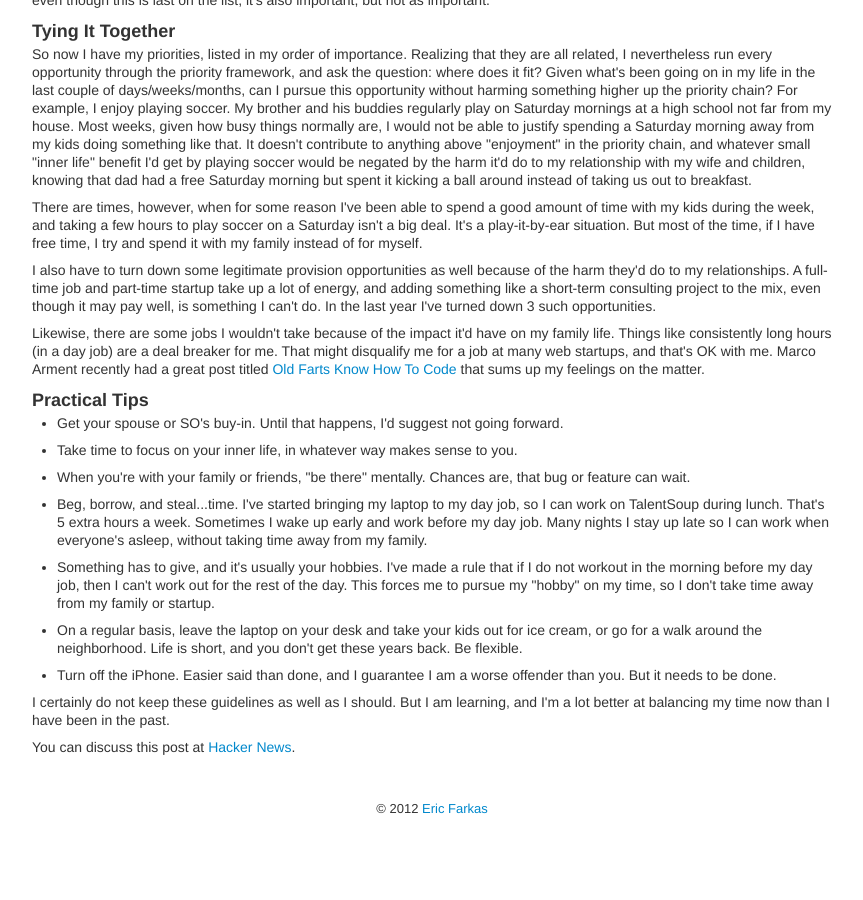
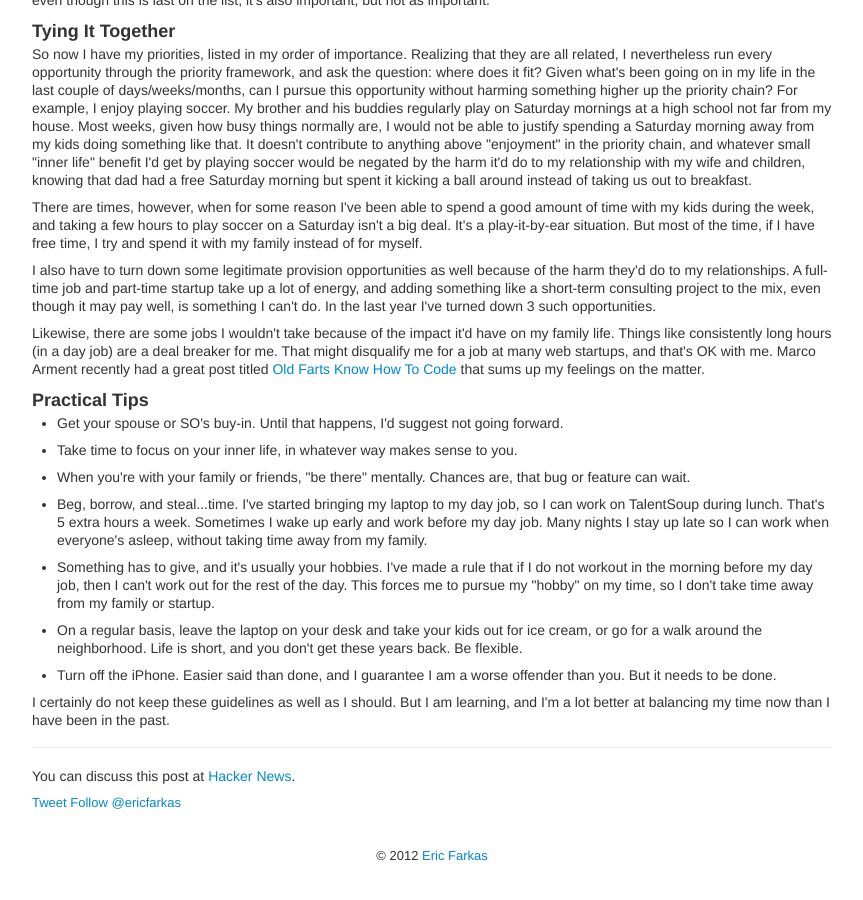
Before and after one commit to speric/speric.github.com, a Jekyll site: the page built from _posts/2012-05-30-how-to-do-a-startup-on-the-side-and-not-lose-your-family.markdown, in a window 1280 px wide and 900 px high, scrolled down 1686 px. Shown: the whole window, without its empty margins (208-1071 px from the left). Built offline with Jekyll 4.4.1, drawn with Linux system fonts in a browser that asks for light colours; some web fonts are replaced; Markdown is read by kramdown in place of the engine named in the settings; comment, search, counter and statistics services are not loaded; before the commit the page ends 2539 px from its top, so only the background shows below that.

Commit message:
Update _layouts/post.html

```diff
--- a/_layouts/post.html
+++ b/_layouts/post.html
@@ -2,21 +2,24 @@
 layout: layout
 ---
 <div class="post">
-	<h2>
-		<a href="{{ page.url }}">{{ page.title }}</a>
-	</h2>
+	<h2><a href="{{ page.url }}">{{ page.title }}</a></h2>
 
 	{{ page.date | date: "%B %e, %Y" }}<br/>
 
 	<div class="row-fluid" style="margin-top:10px;">
 	  <div class="span12">
 	    {{ content }}
+	  	<hr>
+	    {% if page.hn %}
+      <p>
+        You can discuss this post at <a href="{{ page.hn }}">Hacker News</a>.
+      </p>
+      {% endif %}
+      <a href="http://twitter.com/share" class="twitter-share-button" data-count="none" data-via="ericfarkas">Tweet</a>
+      <script type="text/javascript" src="http://platform.twitter.com/widgets.js"></script>
 
-	    {% if page.hn %}
-      	<p>
-          You can discuss this post at <a href="{{ page.hn }}">Hacker News</a>.
-        </p>
-        {% endif %}
+      <a href="http://twitter.com/ericfarkas" class="twitter-follow-button" data-show-count="false">Follow @ericfarkas</a>
+      <script src="http://platform.twitter.com/widgets.js" type="text/javascript"></script>
 	  </div>
 	</div>
 </div>
```
